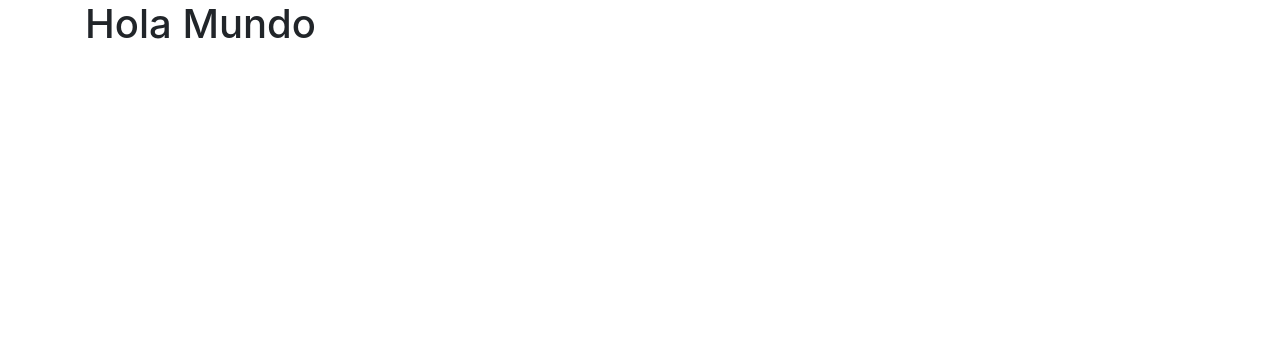
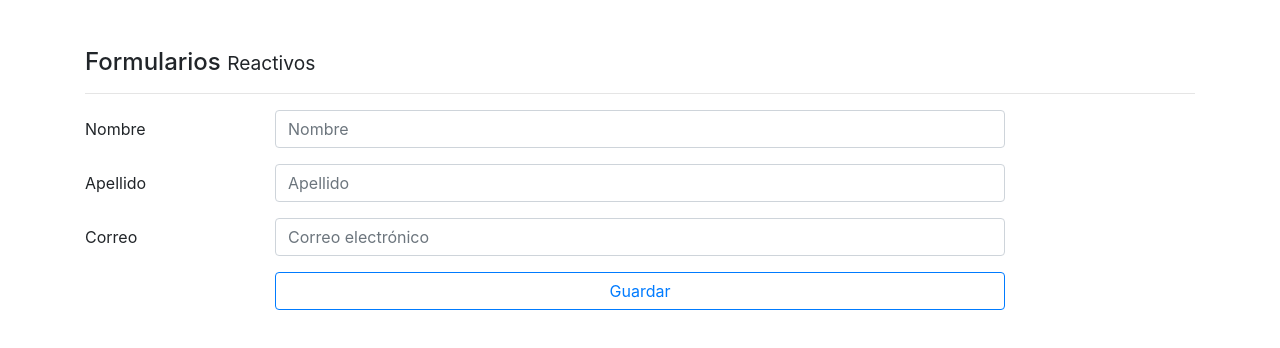
Before and after one commit to villasana26enrique/forms-app, an Angular app: page /reactivo in a window 1280 px wide. Before the commit this address led to /. Shown: the top 348 px of the page. Built offline with nearby package versions, Linux system fonts and the light colour scheme.

Commit message:
Creando Componentes, Rutas y Formularios

```diff
--- a/src/app/app-routing.module.ts
+++ b/src/app/app-routing.module.ts
@@ -1,8 +1,14 @@
 import { NgModule } from '@angular/core';
 import { Routes, RouterModule } from '@angular/router';
+import { TemplateComponent } from './pages/template/template.component';
+import { ReactiveComponent } from './pages/reactive/reactive.component';
 
 
-const routes: Routes = [];
+const routes: Routes = [
+  { path: 'template', component: TemplateComponent     },
+  { path: 'reactivo', component: ReactiveComponent     },
+  { path: '**', pathMatch: 'full', redirectTo: 'template' }
+];
 
 @NgModule({
   imports: [RouterModule.forRoot(routes)],
--- a/src/app/app.component.html
+++ b/src/app/app.component.html
@@ -1,3 +1,3 @@
-<div class="container">
-    <h1>Hola Mundo</h1>
+<div class="container mt-5">
+    <router-outlet></router-outlet>
 </div>
--- /dev/null
+++ b/src/app/pages/reactive/reactive.component.html
@@ -0,0 +1,44 @@
+<h4>Formularios <small> Reactivos </small></h4>
+<hr>
+<form autocomplete="off">
+
+    <div>
+
+        <div class="form-group row">
+            <label class="col-2 col-form-label">Nombre</label>
+            <div class="col-8">
+
+                <input class="form-control" type="text" placeholder="Nombre">
+            </div>
+        </div>
+
+        <div class="form-group row">
+            <label class="col-2 col-form-label">Apellido</label>
+            <div class="col-8">
+
+                <input class="form-control" type="text" placeholder="Apellido">
+            </div>
+        </div>
+
+    </div>
+
+    <div class="form-group row">
+        <label class="col-2 col-form-label">Correo</label>
+        <div class="col-8">
+
+            <input class="form-control" type="email" placeholder="Correo electrónico">
+        </div>
+    </div>
+
+
+
+    <div class="form-group row">
+        <label class="col-2 col-form-label">&nbsp;</label>
+        <div class="input-group col-md-8">
+            <button type="submit" class="btn btn-outline-primary btn-block">
+        Guardar
+      </button>
+        </div>
+    </div>
+
+</form>
--- /dev/null
+++ b/src/app/pages/reactive/reactive.component.ts
@@ -0,0 +1,15 @@
+import { Component, OnInit } from '@angular/core';
+
+@Component({
+  selector: 'app-reactive',
+  templateUrl: './reactive.component.html',
+  styleUrls: ['./reactive.component.css']
+})
+export class ReactiveComponent implements OnInit {
+
+  constructor() { }
+
+  ngOnInit(): void {
+  }
+
+}
--- /dev/null
+++ b/src/app/pages/template/template.component.html
@@ -0,0 +1,44 @@
+<h4>Formularios <small> Template </small></h4>
+<hr>
+<form autocomplete="off">
+
+    <div>
+
+        <div class="form-group row">
+            <label class="col-2 col-form-label">Nombre</label>
+            <div class="col-8">
+
+                <input class="form-control" type="text" placeholder="Nombre">
+            </div>
+        </div>
+
+        <div class="form-group row">
+            <label class="col-2 col-form-label">Apellido</label>
+            <div class="col-8">
+
+                <input class="form-control" type="text" placeholder="Apellido">
+            </div>
+        </div>
+
+    </div>
+
+    <div class="form-group row">
+        <label class="col-2 col-form-label">Correo</label>
+        <div class="col-8">
+
+            <input class="form-control" type="email" placeholder="Correo electrónico">
+        </div>
+    </div>
+
+
+
+    <div class="form-group row">
+        <label class="col-2 col-form-label">&nbsp;</label>
+        <div class="input-group col-md-8">
+            <button type="submit" class="btn btn-outline-primary btn-block">
+        Guardar
+      </button>
+        </div>
+    </div>
+
+</form>
--- /dev/null
+++ b/src/app/pages/template/template.component.ts
@@ -0,0 +1,15 @@
+import { Component, OnInit } from '@angular/core';
+
+@Component({
+  selector: 'app-template',
+  templateUrl: './template.component.html',
+  styleUrls: ['./template.component.css']
+})
+export class TemplateComponent implements OnInit {
+
+  constructor() { }
+
+  ngOnInit(): void {
+  }
+
+}
```
Also changed, not shown: src/app/app.module.ts (+8 -2 lines), src/app/pages/reactive/reactive.component.css (added), src/app/pages/template/template.component.css (added).
